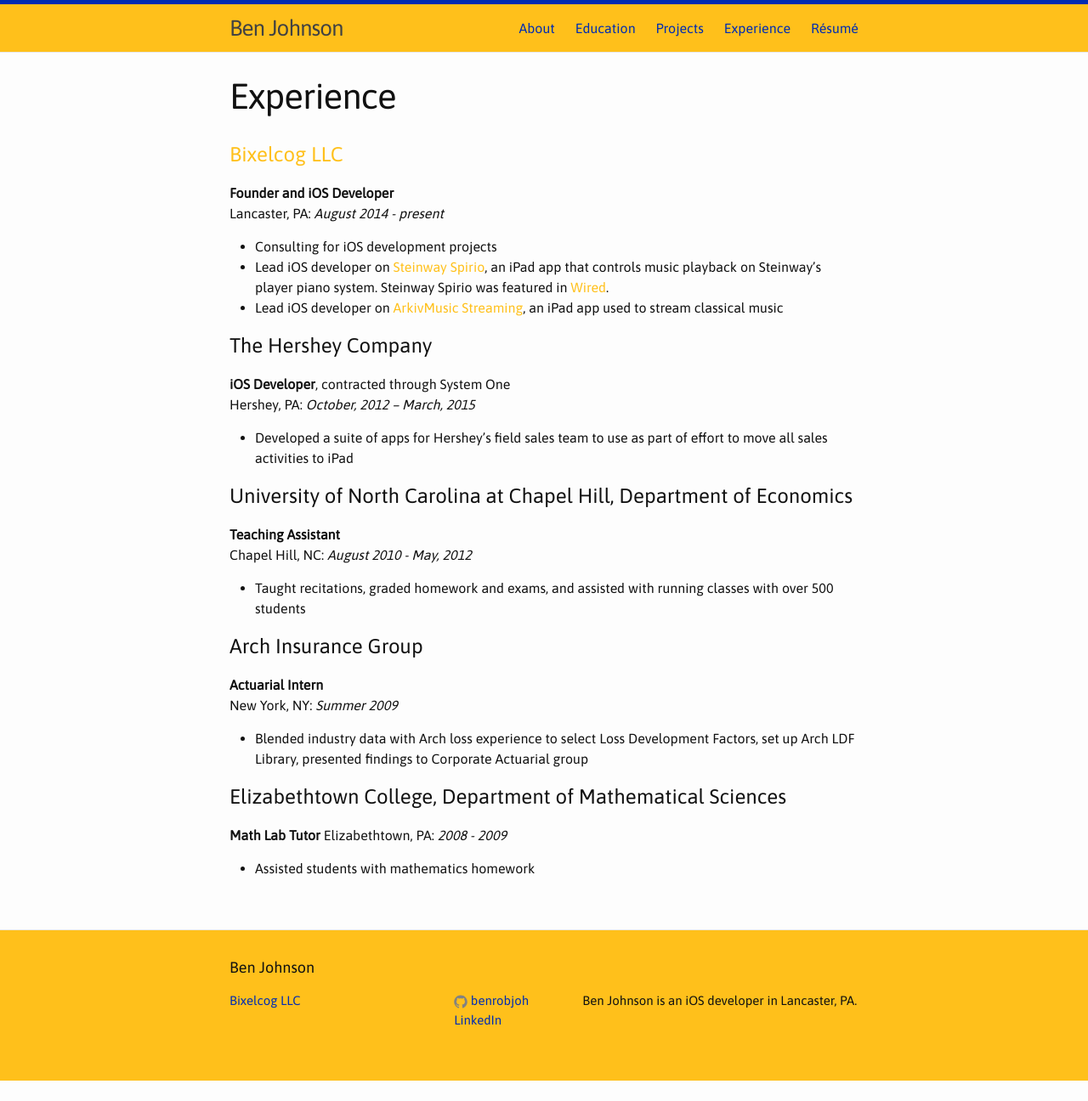
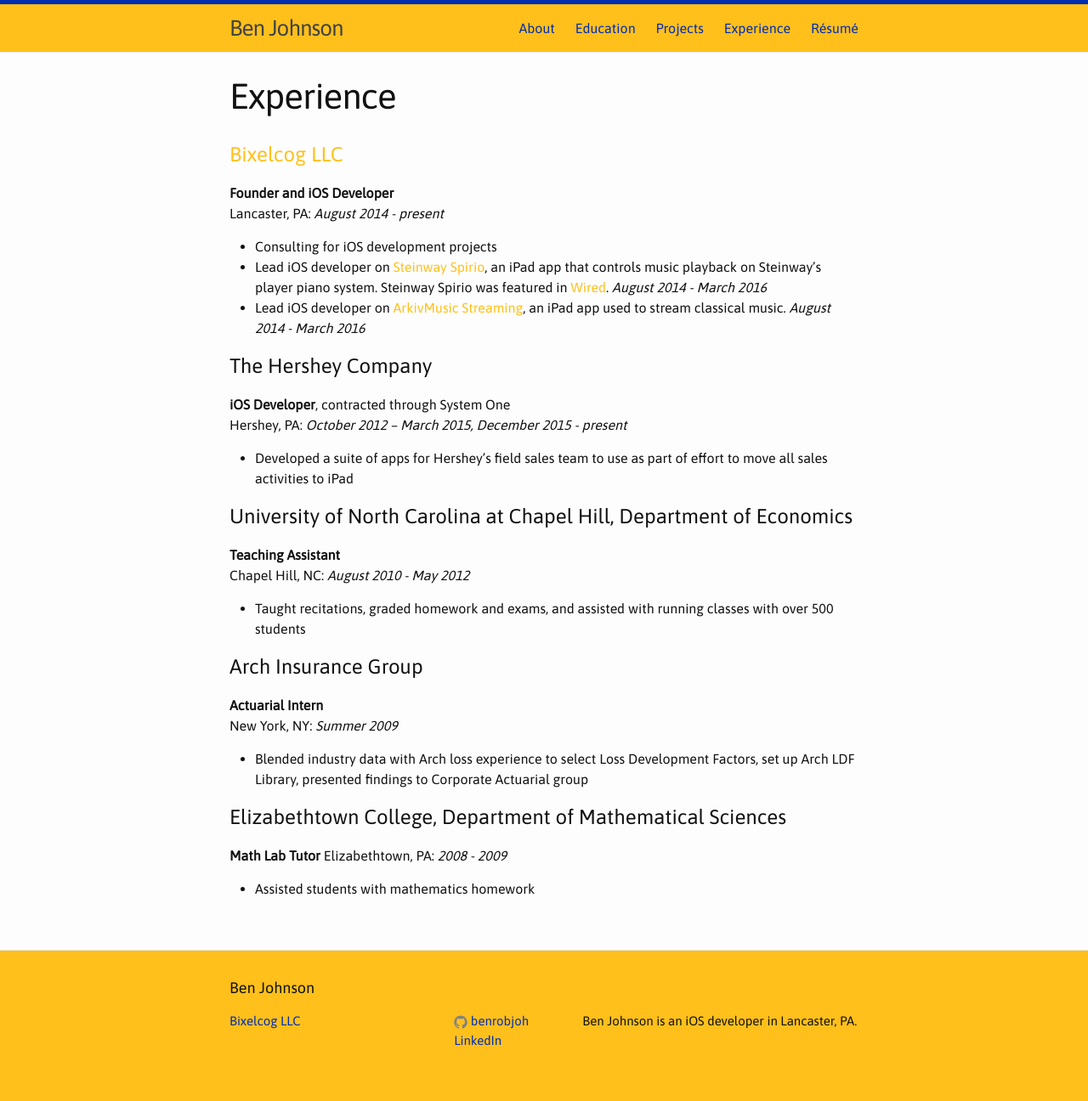
Before and after one commit to benrobjoh/benrobjoh.github.io, a Jekyll site: the page built from experience.md, in a window 1280 px wide. Shown: the whole page at 85% size. Built offline with Jekyll 4.4.1, drawn with Linux system fonts in a browser that asks for light colours; before the commit the page ends 1272 px from its top, so only the background shows below that.

Commit message:
Update courses, experience, and projects for 2016

```diff
--- a/experience.md
+++ b/experience.md
@@ -10,18 +10,18 @@ sequence: 3
 Lancaster, PA: *August 2014 - present*
 
 - Consulting for iOS development projects
-- Lead iOS developer on [Steinway Spirio](https://itunes.apple.com/us/app/steinway-spirio/id942701332?mt=8), an iPad app that controls music playback on Steinway's player piano system. Steinway Spirio was featured in [Wired](http://www.wired.com/2015/04/steinways-new-piano-can-play-perfect-concerto/).
-- Lead iOS developer on [ArkivMusic Streaming](https://itunes.apple.com/us/app/arkivmusic-streaming/id978481936?mt=8), an iPad app used to stream classical music
+- Lead iOS developer on [Steinway Spirio](https://itunes.apple.com/us/app/steinway-spirio/id942701332?mt=8), an iPad app that controls music playback on Steinway's player piano system. Steinway Spirio was featured in [Wired](http://www.wired.com/2015/04/steinways-new-piano-can-play-perfect-concerto/). *August 2014 - March 2016*
+- Lead iOS developer on [ArkivMusic Streaming](https://itunes.apple.com/us/app/arkivmusic-streaming/id978481936?mt=8), an iPad app used to stream classical music.  *August 2014 - March 2016*
 
 # The Hershey Company
 **iOS Developer**, contracted through System One
-Hershey, PA: *October, 2012 – March, 2015*
+Hershey, PA: *October 2012 – March 2015, December 2015 - present*
 
 - Developed a suite of apps for Hershey's field sales team to use as part of effort to move all sales activities to iPad
 
 # University of North Carolina at Chapel Hill, Department of Economics
 **Teaching Assistant**
-Chapel Hill, NC: *August 2010 - May, 2012*
+Chapel Hill, NC: *August 2010 - May 2012*
 
 - Taught recitations, graded homework and exams, and assisted with running classes with over 500 students
 
```
Also changed, not shown: education.md (+7 -0 lines), projects.md (+7 -0 lines).
